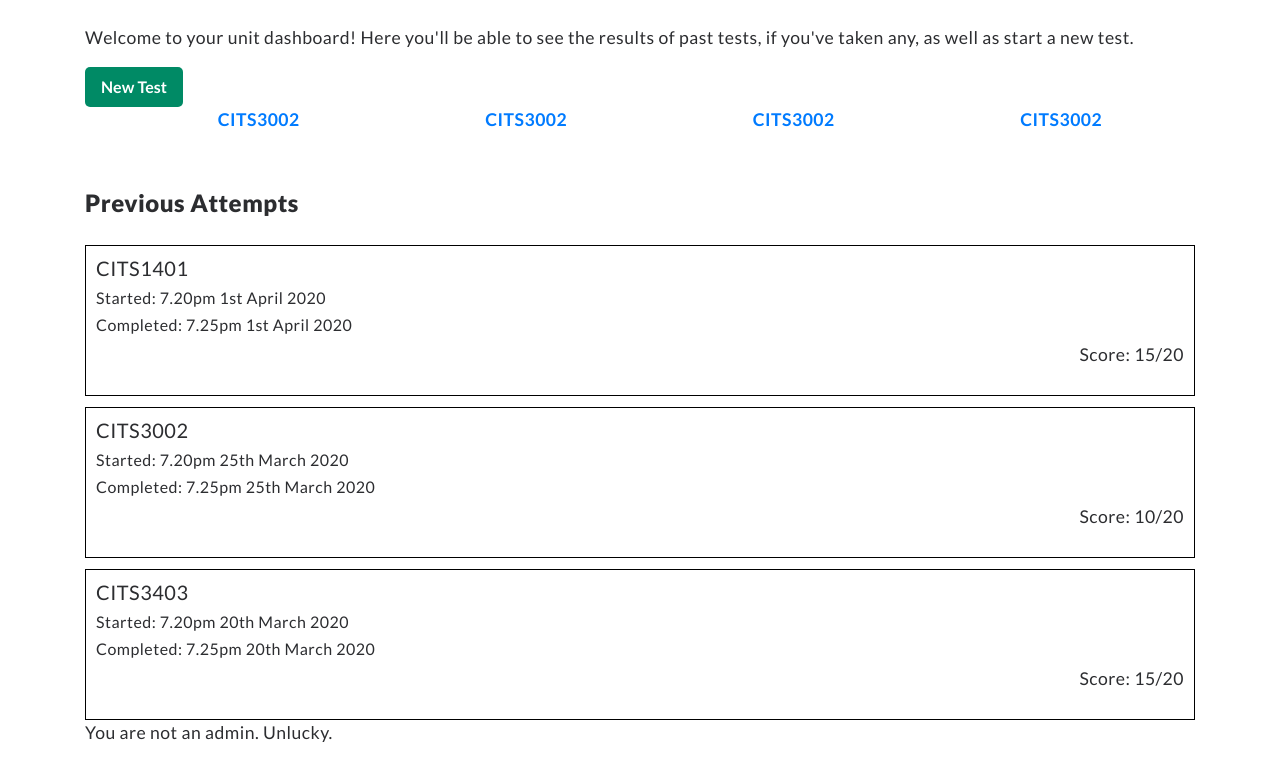
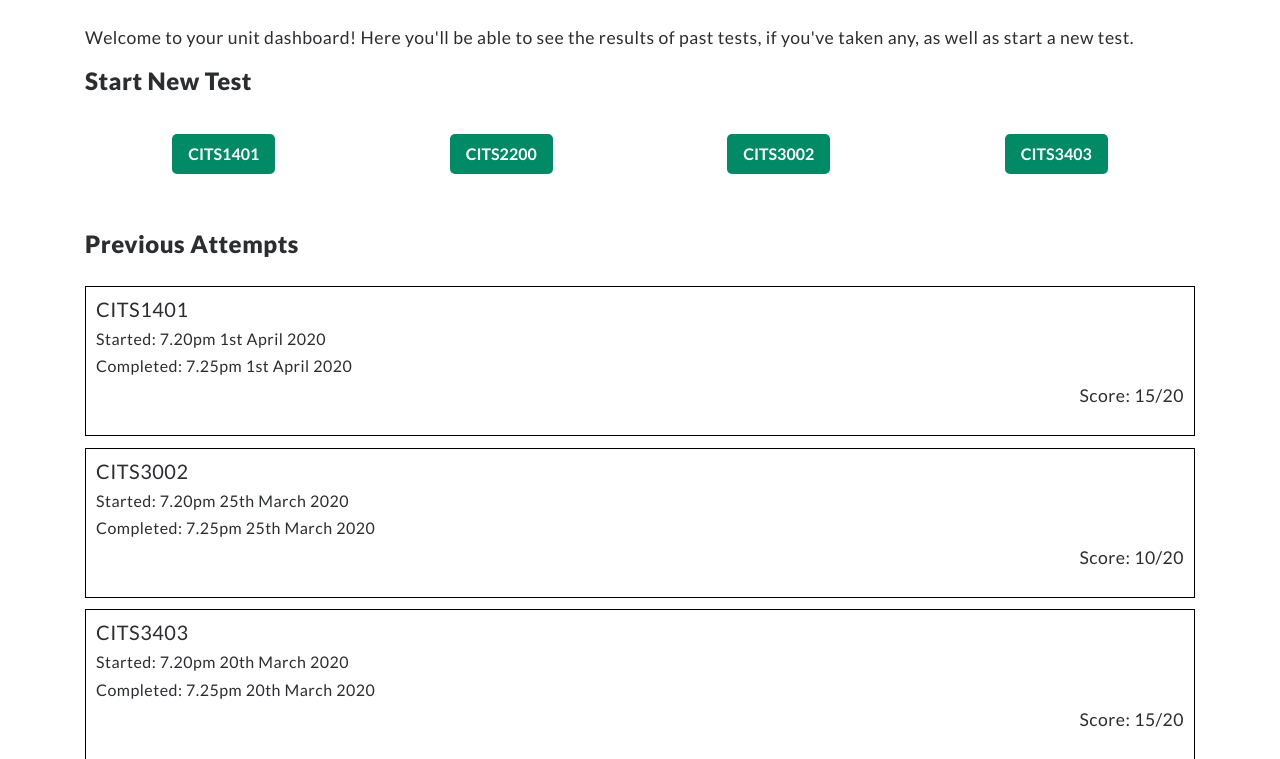
Before and after one commit to brucehow/examinaid, a Flask app: page /userprofile in a window 1280 px wide. Shown: the part 161-920 px from the top of the page. Run offline with Flask 2, Linux system fonts and the light colour scheme; some libraries are stand-ins or nearby versions.

Commit message:
Add horizontal menu for new tests

```diff
--- a/app/static/css/userprofile.css
+++ b/app/static/css/userprofile.css
@@ -21,6 +21,12 @@
     justify-content: space-between;
 }
 
+#button-container {
+    margin-top: 2%;
+    display: flex;
+    justify-content: space-around;
+}
+
 #greeting {
     margin-top: 3%;
 }
--- a/app/templates/userprofile.html
+++ b/app/templates/userprofile.html
@@ -8,13 +8,17 @@
     <p>Welcome to your unit dashboard! Here you'll be able to see the results of past tests, if you've taken any, as well as start a new test.</p>
   </div>
 
-  <button class="plain-btn green sm" id="new-test-button">New Test</button>
-  <ul id="userprofile-dropdown-test-units">
-    <li><strong><a class=test-link href="{{ url_for('index') }}">CITS3002</a></strong></li>
-    <li><strong><a class=test-link href="{{ url_for('index') }}">CITS3002</a></strong></li>
-    <li><strong><a class=test-link href="{{ url_for('index') }}">CITS3002</a></strong></li>
-    <li><strong><a class=test-link href="{{ url_for('index') }}">CITS3002</a></strong></li>
-  </ul>
+  <div id=newtestcontainer>
+    <h3 class=h3-underline> Start New Test</h3>
+  </div>
+
+  <div id="button-container">
+    <button class="plain-btn green sm" id="new-test-button">CITS1401</button>
+    <button class="plain-btn green sm" id="new-test-button">CITS2200</button>
+    <button class="plain-btn green sm" id="new-test-button">CITS3002</button>
+    <button class="plain-btn green sm" id="new-test-button">CITS3403</button>
+
+  </div>
 
   <div class=surveylist>
 
```
